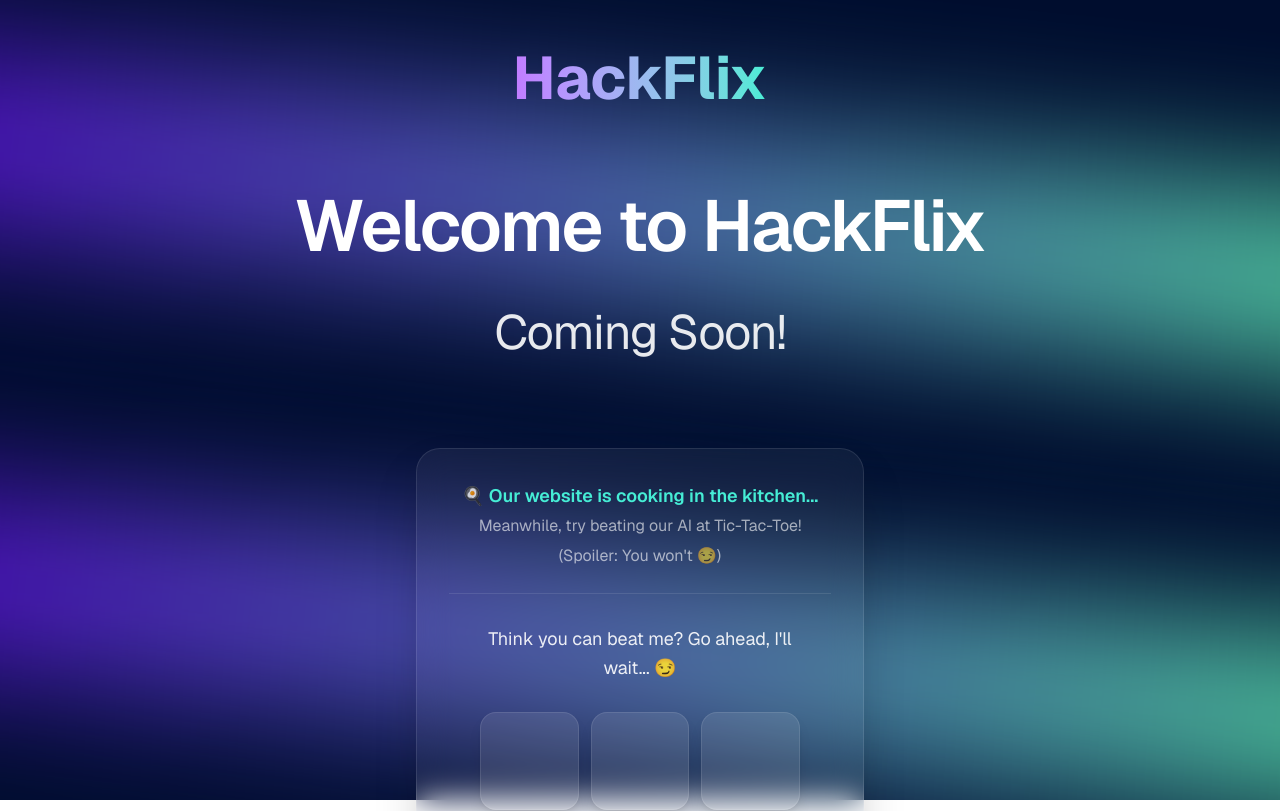
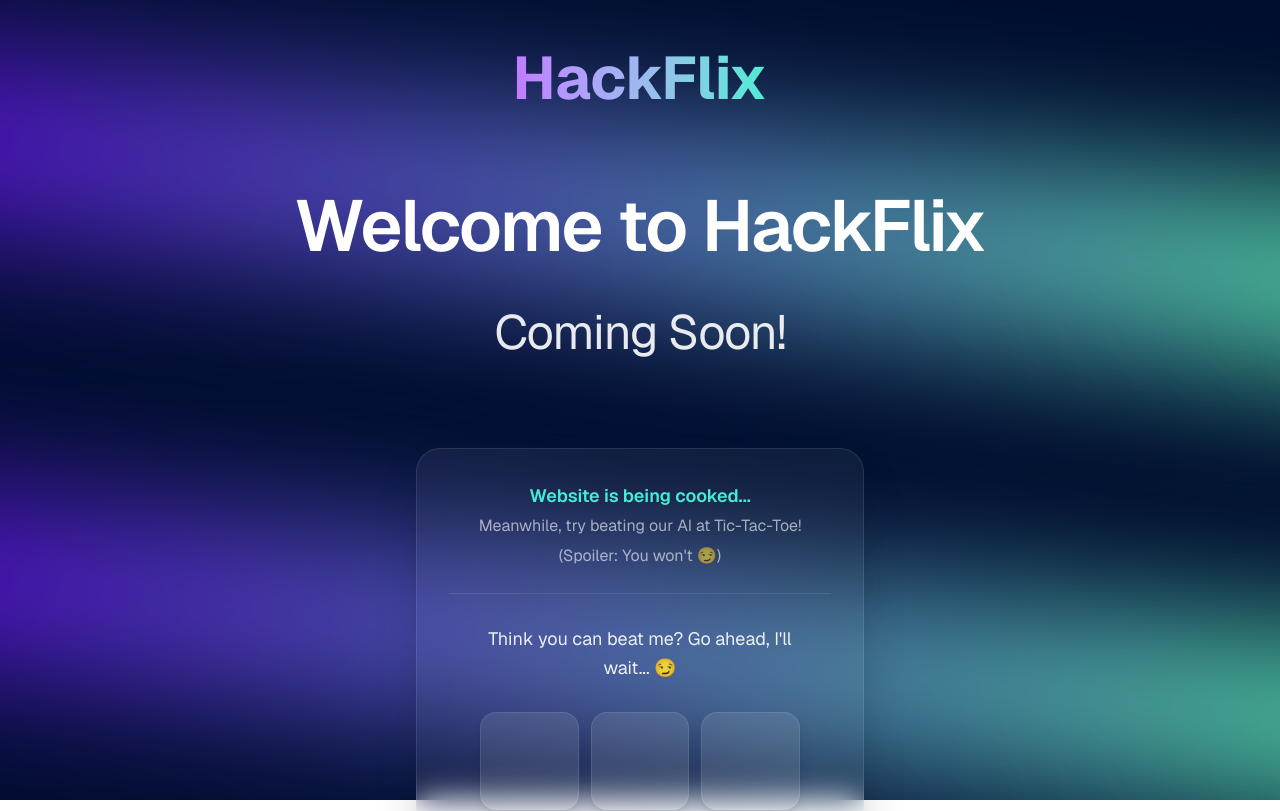
Before and after one commit to firecodespace/42X007-GDG-EurekaHacks, a Next.js app: page / in a window 1280 px wide. Shown: the top 811 px of the page. Built offline with nearby package versions, Linux system fonts and the light colour scheme.

Commit message:
Update page.tsx

```diff
--- a/src/app/page.tsx
+++ b/src/app/page.tsx
@@ -180,7 +180,7 @@ export default function Home() {
 
             <div className="mb-6 pb-6 border-b border-white/10">
               <p className="text-base sm:text-lg text-white/80 leading-relaxed">
-                🍳 <span className="text-teal-300 font-semibold">Our website is cooking in the kitchen...</span>
+                <span className="text-teal-300 font-semibold">Website is being cooked...</span>
                 <br />
                 <span className="text-sm sm:text-base text-white/60">Meanwhile, try beating our AI at Tic-Tac-Toe! (Spoiler: You won't 😏)</span>
               </p>
```
